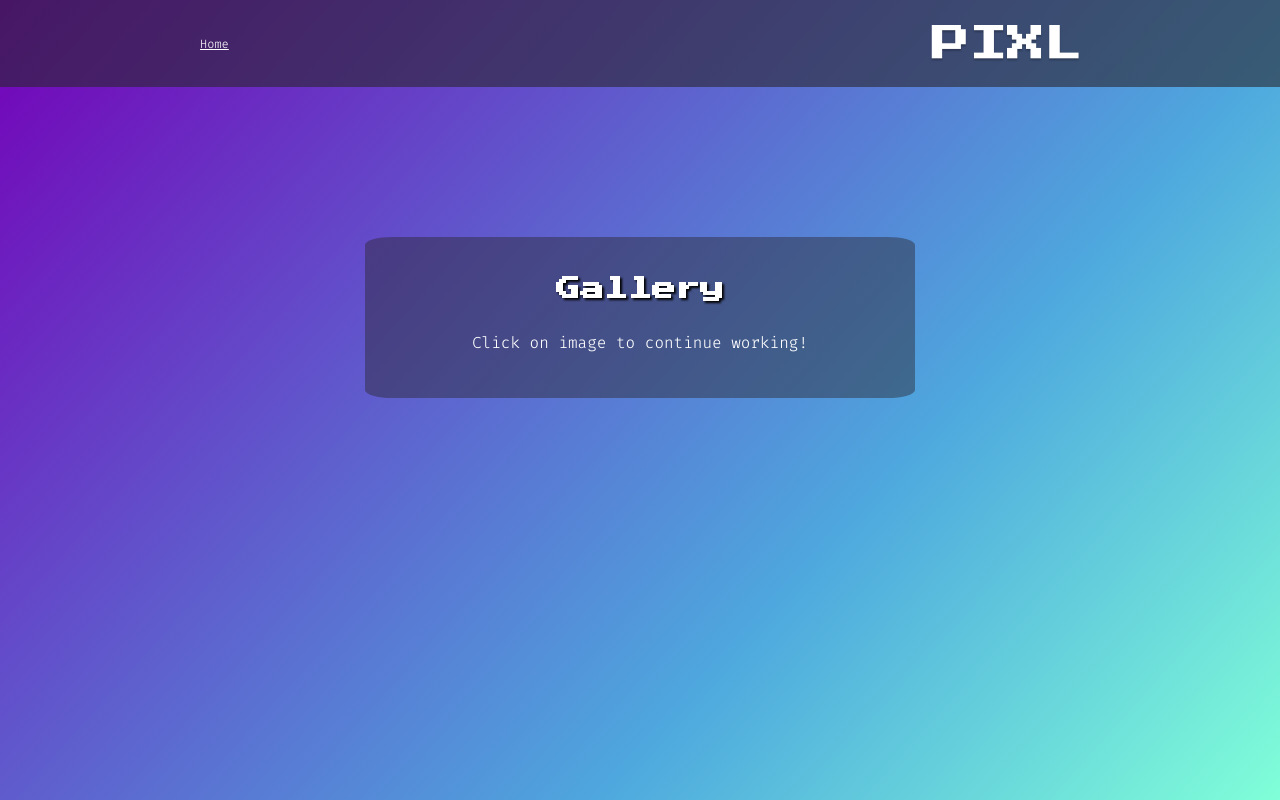
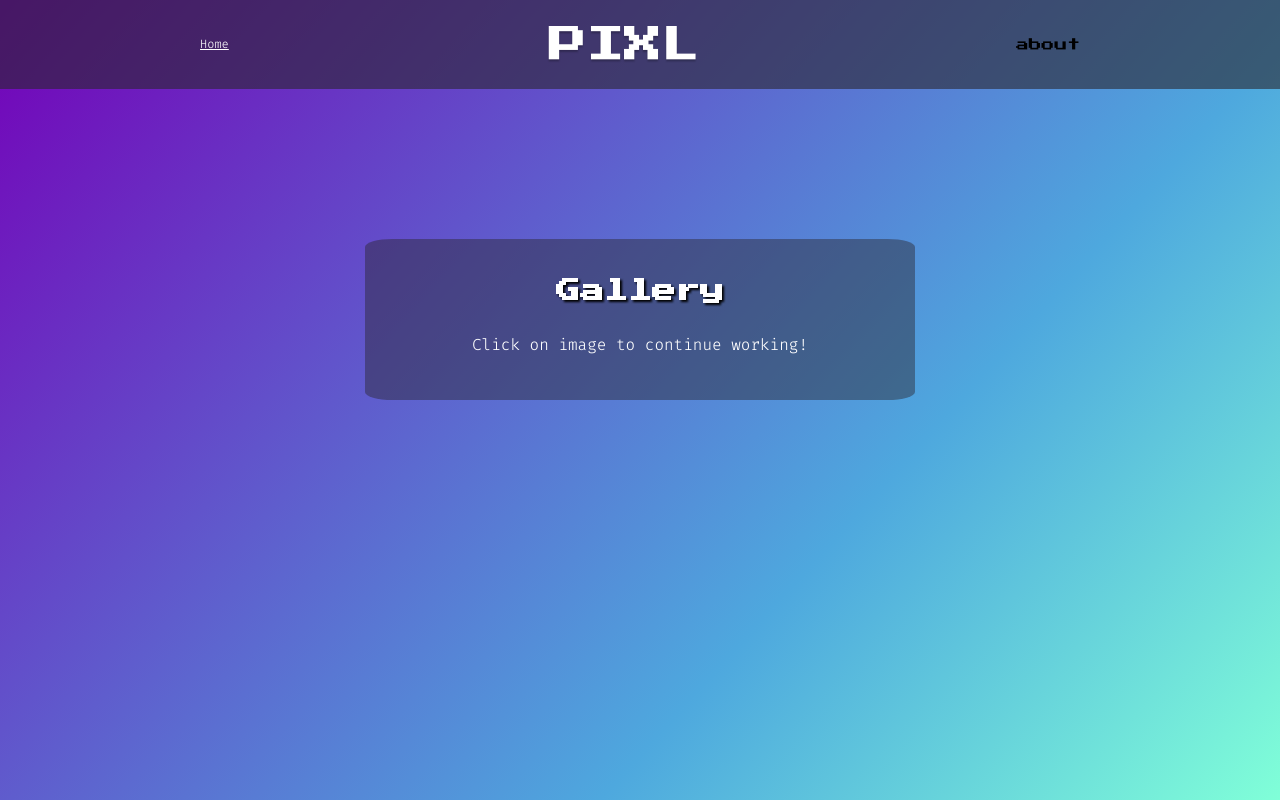
Before and after one commit to ewadian/pixl, a website with bundled scripts: page gallery/index.html in a window 1280 px wide. Built offline with nearby package versions, Linux system fonts and the light colour scheme.

Commit message:
Update index.html

```diff
--- a/gallery/index.html
+++ b/gallery/index.html
@@ -13,6 +13,7 @@
         <header>
             <a href="../index.html">Home</a>
             <img src="../assets/PIXL-white.png" id="logo" />
+            <p>about</p>
         </header>
         <main>
             <div class="gallery-container module">
```
